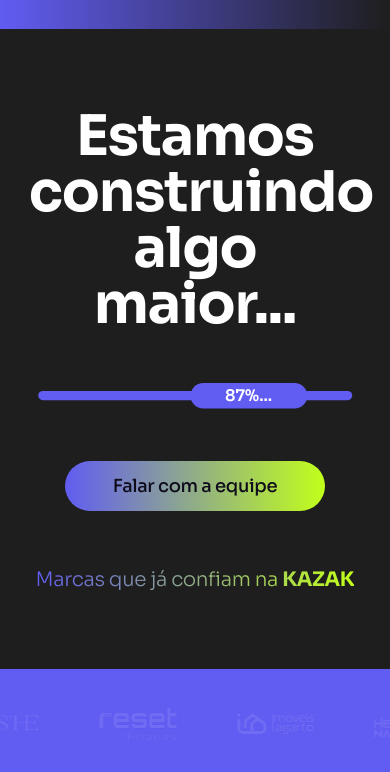
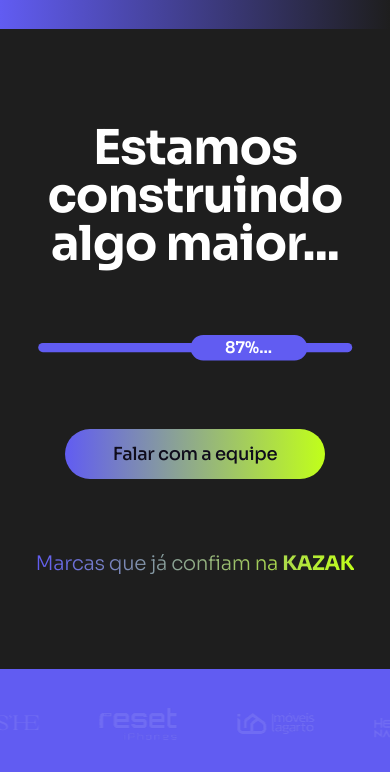
Before and after one commit to leonardoandradee/kazak-construction, a website: page index.html in a window 390 px wide. Shown: the part 66-838 px from the top of the page. Drawn offline with Linux system fonts and the light colour scheme.

Commit message:
Nova correção no title

```diff
--- a/index.html
+++ b/index.html
@@ -29,7 +29,7 @@
 
     <section class="s-hero">
       <div class="container">
-        <h1>Estamos construindo algo maior...</h1>
+        <h1>Estamos<br>construindo<br>algo maior...</h1>
         <div class="progress">
           <div class="percent">
             <h3>87%...</h3>
--- a/scss/_home.scss
+++ b/scss/_home.scss
@@ -122,7 +122,7 @@ header {
 
             h1 {
                 width: 95%;
-                font-size: 5.6rem;
+                font-size: 4.8rem;
                 margin-bottom: 0;
             }
             .progress {
```
Also changed, not shown: css/main.css.
